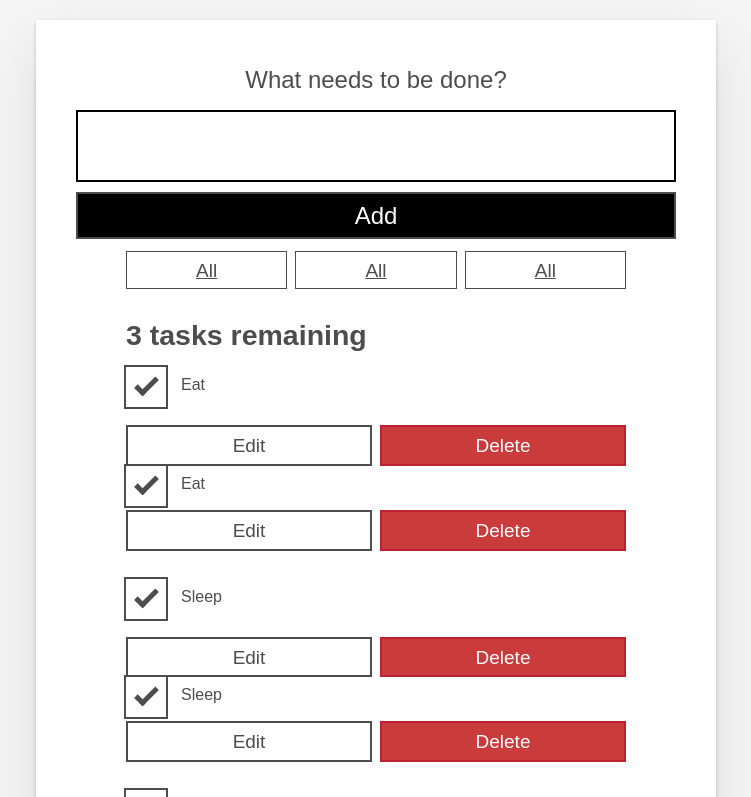
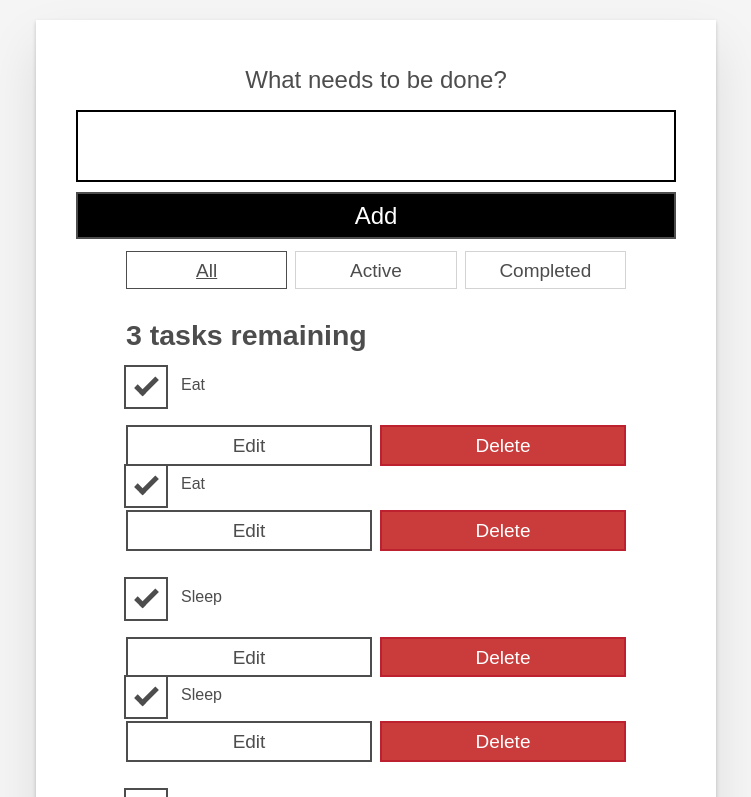
Before and after one commit to DTFsquad/react-to-do-app, a React (Create React App) app: page / in a window 1280 px wide. Shown: the top 797 px of the page, without its empty margins (264-1015 px from the left). Built offline with nearby package versions, Linux system fonts and the light colour scheme.

Commit message:
interactive filters and filterring task in UI

```diff
--- a/src/App.js
+++ b/src/App.js
@@ -43,7 +43,7 @@
       //if this task has the same ID as the edited task
       if (id === task.id) {
         //
-        return {...task, name: newName}
+        return { ...task, name: newName }
       }
       return task;
     });
@@ -62,6 +62,15 @@
     />
   ));
 
+  const filterList = FILTER_NAMES.map(name => (
+    <FilterButton
+      key={name}
+      name={name}
+      isPressed={name === filter}
+      setFilter={setFilter}
+    />
+  ));
+
   const tasksNoun = taskList.lenght !== 1 ? 'tasks' : 'task';
   const headingText = `${taskList.length} ${tasksNoun} remaining`;
 
@@ -69,9 +78,7 @@
     <div className="todoapp stack-large">
       <Form addTask={addTask} />
       <div className="filters btn-group stack-exception">
-        <FilterButton />
-        <FilterButton />
-        <FilterButton />
+        {filterList}
       </div>
       <h2 id="list-heading">{headingText}</h2>
       <ul
--- a/src/components/FilterButton.js
+++ b/src/components/FilterButton.js
@@ -2,9 +2,14 @@
 
 function FilterButton(props) {
     return (
-        <button type="button" className="btn toggle-btn" aria-pressed="true">
+        <button
+            type="button"
+            className="btn toggle-btn"
+            aria-pressed={props.isPressed}
+            onClick={() => props.SetFilter(props.name)}
+        >
             <span className="visually-hidden">Show </span>
-            <span>all </span>
+            <span>{props.name} </span>
             <span className="visually-hidden"> tasks</span>
         </button>
     );
```
